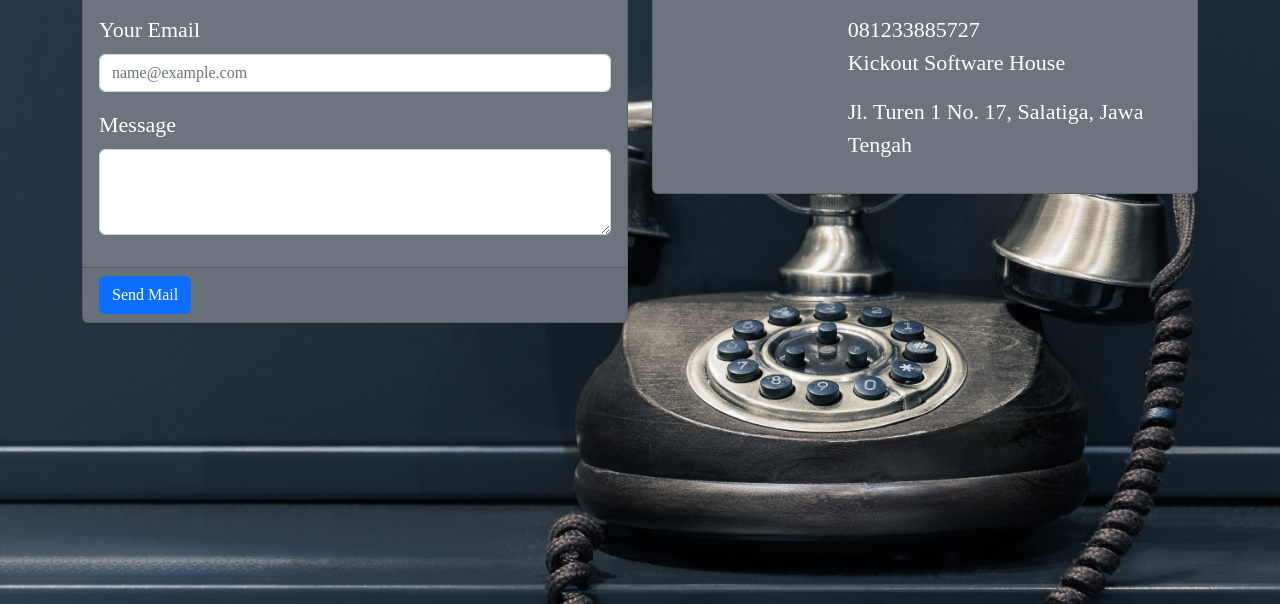
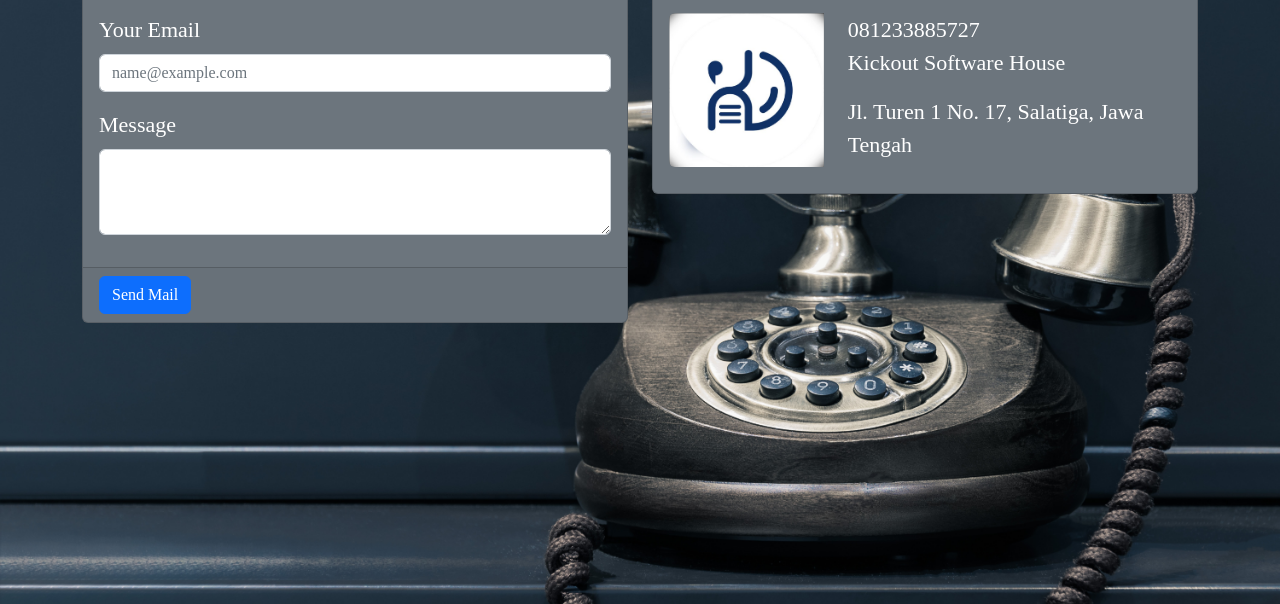
Before and after one commit to Dhanuaji/profile-ksh, a plain HTML site: page public/contact.html in a window 1280 px wide. Shown: the part 196-800 px from the top of the page. Drawn offline with nearby package versions, Linux system fonts and the light colour scheme; a web font is replaced by a local one.

Commit message:
11th Push [18-07-2022]

```diff
--- a/public/contact.html
+++ b/public/contact.html
@@ -68,7 +68,7 @@
                             <div class="card-text">
                                 <div class="row">
                                     <div class="col-4">
-                                        <img src="KC.png" class="img-fluid rounded-start" alt="">
+                                        <img src="image/KC.png" class="img-fluid rounded-start" alt="">
                                     </div>
                                     <div class="col-8">
                                         081233885727
```
